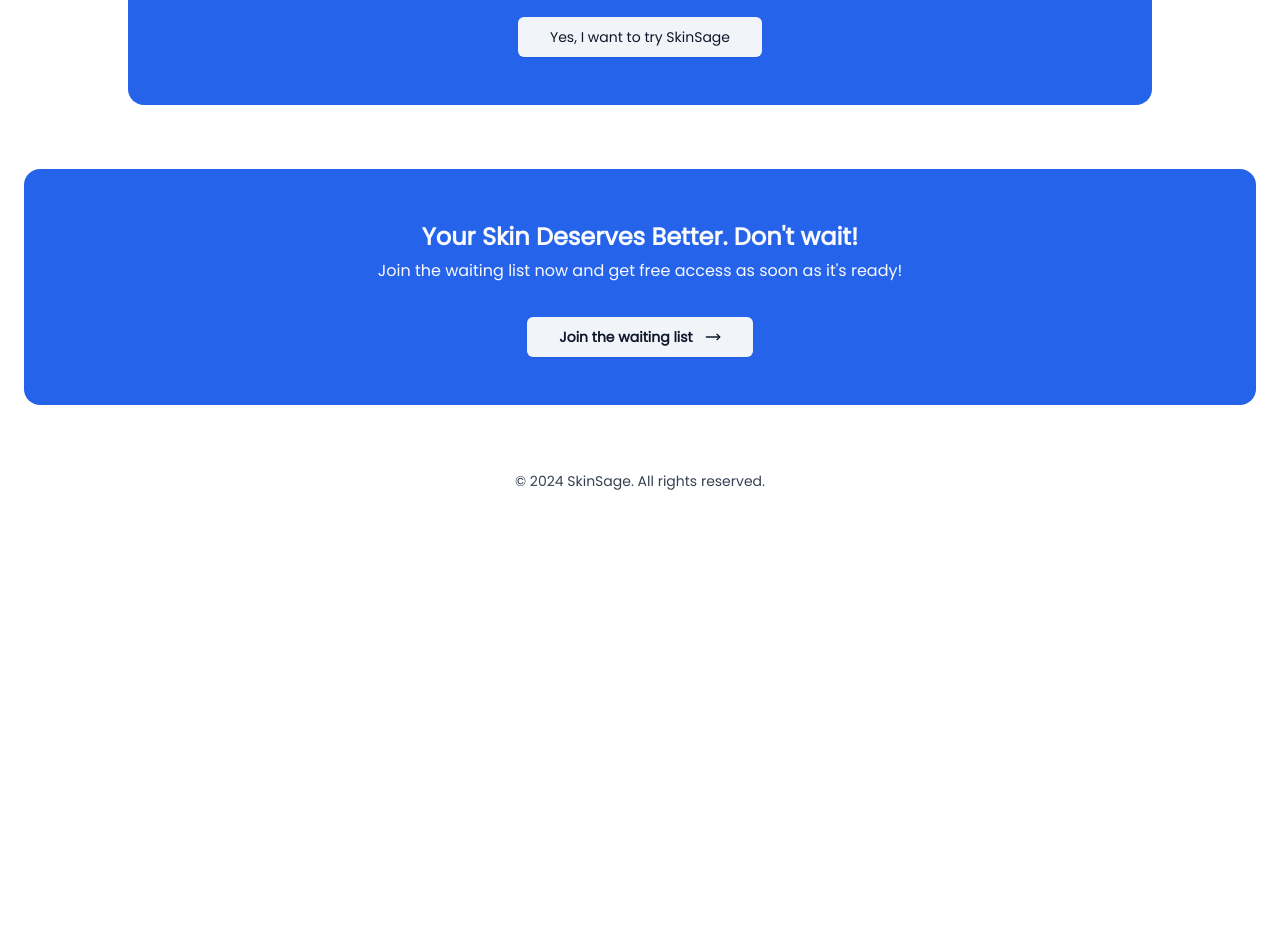
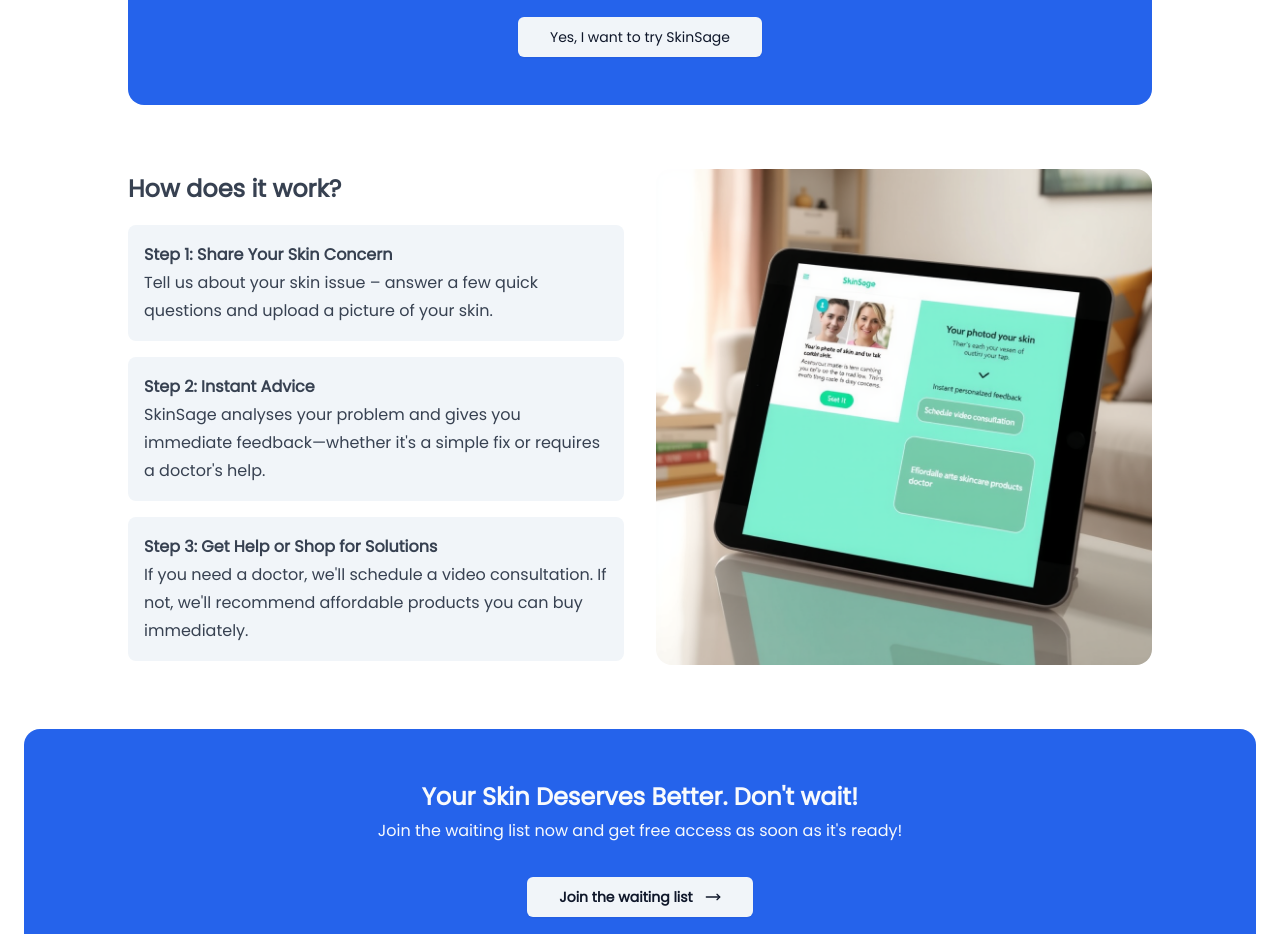
Before and after one commit to dimmasyusuf/skinsage, a Next.js app: page / in a window 1280 px wide. Shown: the part 2680-3614 px from the top of the page. Before the commit the page ends 3205 px from the top, so only its background shows below. Built offline with nearby package versions, Linux system fonts and the light colour scheme.

Commit message:
style: create solution ui component

```diff
--- a/src/app/(main)/page.tsx
+++ b/src/app/(main)/page.tsx
@@ -1,4 +1,13 @@
-import {Belief, Blockquote, CTA, Hero, Outcome, Paradigm, Situation} from '@/components/sections';
+import {
+  Belief,
+  Blockquote,
+  CTA,
+  Hero,
+  Outcome,
+  Paradigm,
+  Situation,
+  Solution,
+} from '@/components/sections';
 
 export default function Home() {
   return (
@@ -9,6 +18,7 @@
       <Belief />
       <Outcome />
       <Paradigm />
+      <Solution />
       <CTA />
     </main>
   );
--- /dev/null
+++ b/src/components/sections/Solution.tsx
@@ -0,0 +1,51 @@
+import Image from 'next/image';
+
+export default function Solution() {
+  return (
+    <section className="px-4 py-8 md:px-6">
+      <div className="mx-auto grid max-w-screen-lg grid-cols-1 gap-8 md:grid-cols-2">
+        <div className="order-2 flex w-full flex-col md:order-1">
+          <div className="flex flex-col">
+            <h2 className="prose prose-xl md:prose-2xl font-bold">How does it work?</h2>
+          </div>
+
+          <div className="mt-4 flex flex-col gap-4">
+            <div className="bg-secondary flex flex-col rounded-lg p-4">
+              <p className="prose prose-sm md:prose-base font-semibold">
+                Step 1: Share Your Skin Concern
+              </p>
+              <p className="prose prose-sm md:prose-base">
+                Tell us about your skin issue – answer a few quick questions and upload a picture of
+                your skin.
+              </p>
+            </div>
+            <div className="bg-secondary flex flex-col rounded-lg p-4">
+              <p className="prose prose-sm md:prose-base font-semibold">Step 2: Instant Advice</p>
+              <p className="prose prose-sm md:prose-base">
+                SkinSage analyses your problem and gives you immediate feedback—whether it&apos;s a
+                simple fix or requires a doctor&apos;s help.
+              </p>
+            </div>
+            <div className="bg-secondary flex flex-col rounded-lg p-4">
+              <p className="prose prose-sm md:prose-base font-semibold">
+                Step 3: Get Help or Shop for Solutions
+              </p>
+              <p className="prose prose-sm md:prose-base">
+                If you need a doctor, we&apos;ll schedule a video consultation. If not, we&apos;ll
+                recommend affordable products you can buy immediately.
+              </p>
+            </div>
+          </div>
+        </div>
+
+        <Image
+          src="/images/solution.jpeg"
+          alt="hero"
+          width={1024}
+          height={1024}
+          className="order-1 rounded-2xl md:order-2"
+        />
+      </div>
+    </section>
+  );
+}
--- a/src/components/sections/index.ts
+++ b/src/components/sections/index.ts
@@ -4,4 +4,5 @@
 export {default as Belief} from './Belief';
 export {default as Outcome} from './Outcome';
 export {default as Paradigm} from './Paradigm';
+export {default as Solution} from './Solution';
 export {default as CTA} from './CTA';
```
Also changed, not shown: public/images/solution.jpeg (added).
